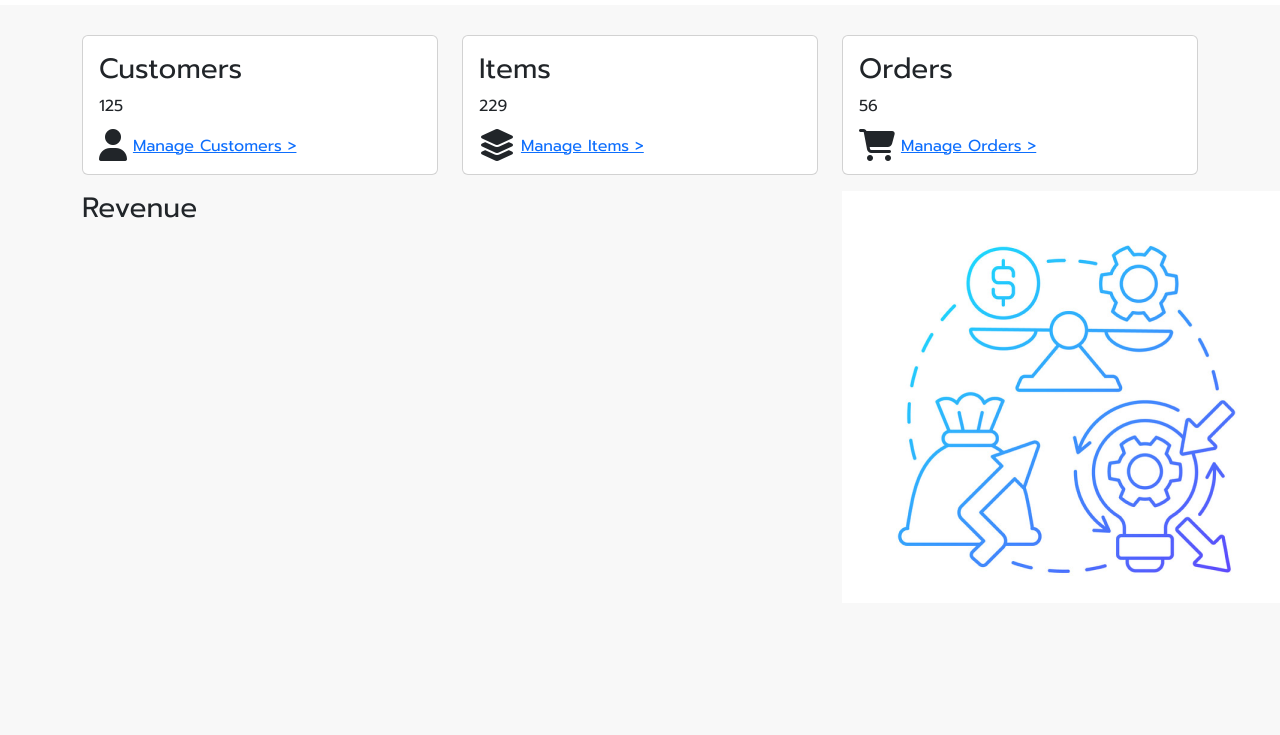
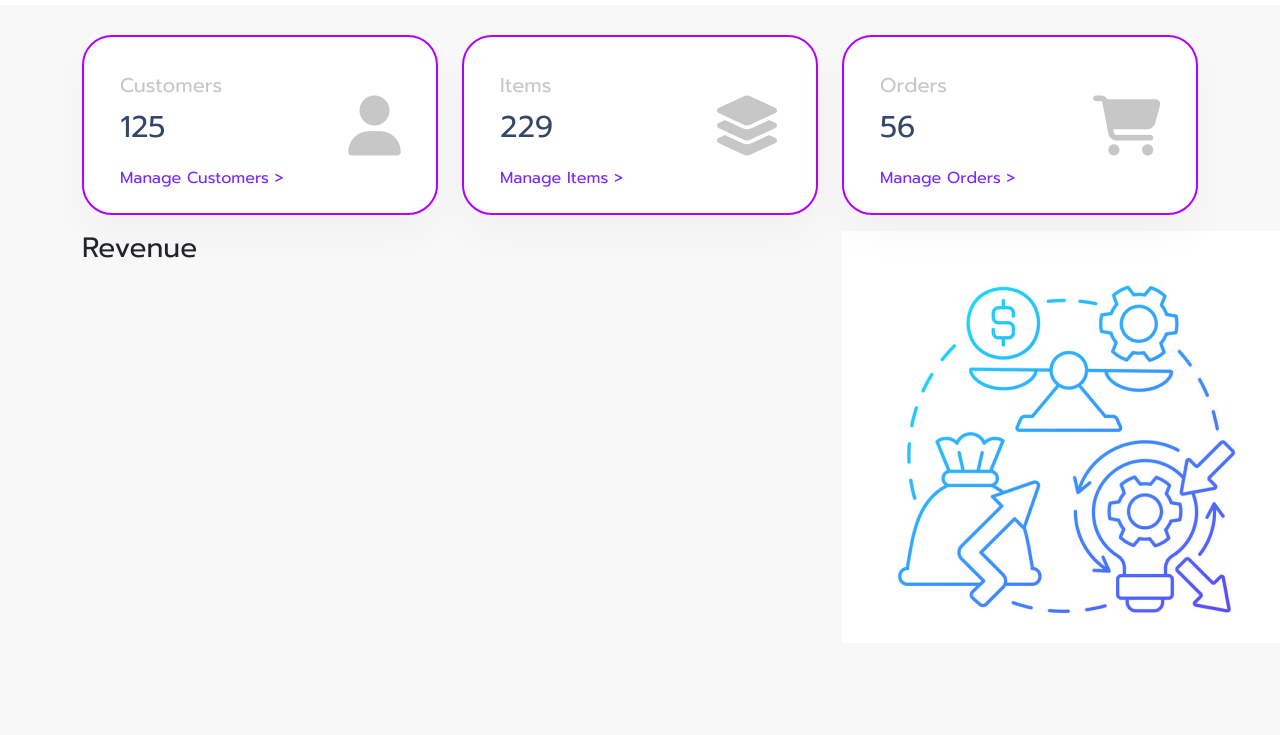
Before and after one commit to Sam1ndaFernando/Assignment-05, a plain HTML site: page index.html in a window 1280 px wide. Shown: the part 65-800 px from the top of the page. Drawn offline with nearby package versions, Linux system fonts and the light colour scheme.

Commit message:
Added CSS styles for home page cards

```diff
--- a/assets/style/style.css
+++ b/assets/style/style.css
@@ -5,7 +5,7 @@
     --primary: linear-gradient(to right, #2c4fff 6.54%, #b200ff 92.06%);
     --font-color: #344767;
     --font-grey: #C7C7C7;
-    --accent-color: #3DB278;
+    --accent-color: #7929ff;
 }
 
 
@@ -80,3 +80,36 @@ section:first-child{
 #home{
     margin-top: 100px;
 }
+
+.card{
+    height: 180px;
+    box-shadow: 0 20px 40px 0 rgba(0, 0, 0, 0.03);
+    border-radius: 30px;
+    padding: 20px;
+    border: 2px solid #b200ff;
+}
+
+.card-title{
+    color: var(--font-grey);
+    font-size: 20px;
+}
+
+.count{
+    color: var(--font-color);
+    font-size: 30px;
+}
+
+.card-body i {
+    position: absolute;
+    right: 10%;
+    top: 50%;
+    color: var(--font-grey);
+    font-size: 60px;
+    /*animation: colorChange 6.5s infinite alternate;*/  /*add animation*/
+}
+
+.link-page{
+    text-decoration: none;
+    color: var(--accent-color);
+    cursor: pointer;
+}
```
